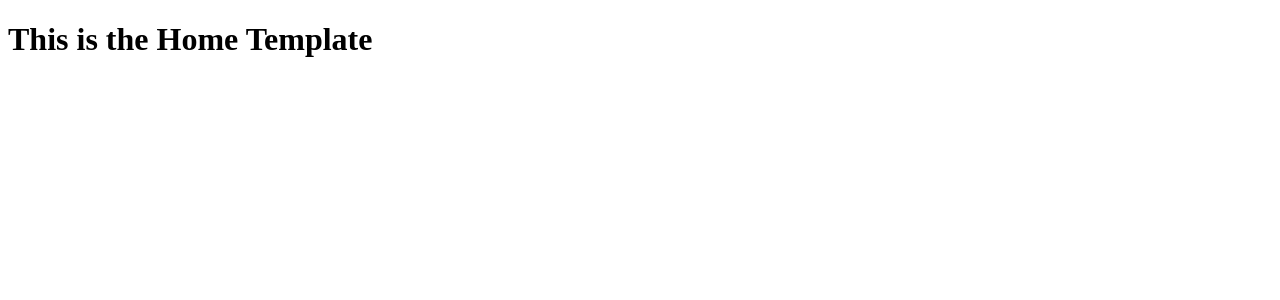
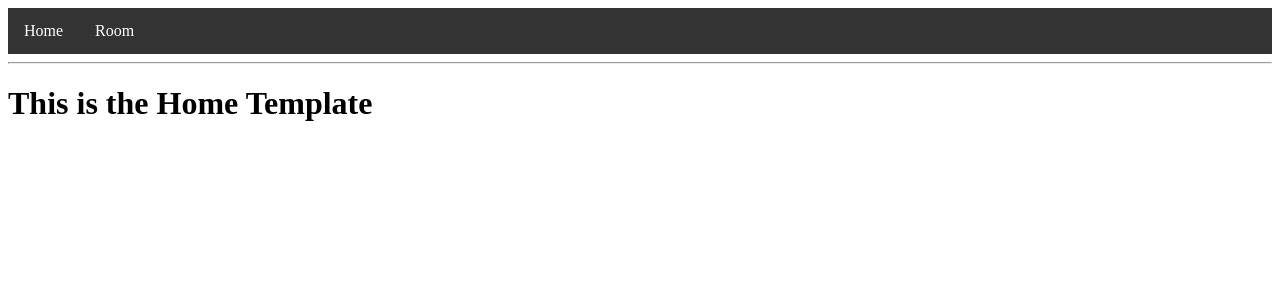
Before and after one commit to Aniket23556/django-tutorial, a Django app: page / in a window 1280 px wide. Shown: the top 300 px of the page. Run offline with Django 5.2, Linux system fonts and the light colour scheme.

Commit message:
changes made

```diff
--- a/my_first_django_file/akitir/views.py
+++ b/my_first_django_file/akitir/views.py
@@ -1,4 +1,4 @@
-# Views.py file for Assignment 2 view in views.py file
+# Views.py file for "Assignment 2" view in views.py file
 
 # from django.shortcuts import render
 # from django.http import HttpResponse
@@ -12,7 +12,7 @@
 #     return HttpResponse("This is view 2")
 
 
-# Views.py file for Assignment 3 templates
+# Views.py file for "Assignment 3" templates
 # Create templates for the views created in your project and use them in the views.
 
 from django.shortcuts import render
--- a/my_first_django_file/templates/home.html
+++ b/my_first_django_file/templates/home.html
@@ -6,6 +6,14 @@
     <title>Home</title>
 </head>
 <body>
+    {% extends 'main.html' %}
+    <!-- {% include 'navbar.html' %} -->
+
+    {% block content %}
+
     <h1>This is the Home Template</h1>
+
+    {% endblock content %}
+
 </body>
 </html>
--- /dev/null
+++ b/my_first_django_file/templates/main.html
@@ -0,0 +1,18 @@
+<!DOCTYPE html>
+<html lang="en">
+<head>
+    <meta charset="UTF-8">
+    <meta name="viewport" content="width=device-width, initial-scale=1.0">
+    <title>Assignment</title>
+</head>
+<body>
+    {% include 'navbar.html' %}
+
+
+    {% block content %}
+
+    {% endblock %}
+
+
+</body>
+</html>
--- /dev/null
+++ b/my_first_django_file/templates/navbar.html
@@ -0,0 +1,52 @@
+<!DOCTYPE html>
+<html>
+<head>
+<style>
+/* CSS code to style the navigation bar */
+ul.navbar {
+  list-style-type: none;
+  margin: 0;
+  padding: 0;
+  overflow: hidden;
+  background-color: #333;
+}
+
+ul.navbar li {
+  float: left;
+}
+
+ul.navbar li a {
+  display: block;
+  color: white;
+  text-align: center;
+  padding: 14px 16px;
+  text-decoration: none;
+}
+
+ul.navbar li a:hover {
+  background-color: #111;
+}
+
+ul.navbar li.logo {
+  float: right;
+}
+
+ul.navbar li.logo img {
+  height: 50px;
+  margin-top: 12px;
+  margin-right: 20px;
+}
+
+</style>
+</head>
+<body>
+
+<!-- HTML code for the navigation bar -->
+<ul class="navbar">
+  <li><a href="/">Home</a></li>
+  <li><a href="/room">Room</a></li>
+</ul>
+
+<hr>
+</body>
+</html>
```
Also changed, not shown: my_first_django_file/templates/room.html (+8 -0 lines).
